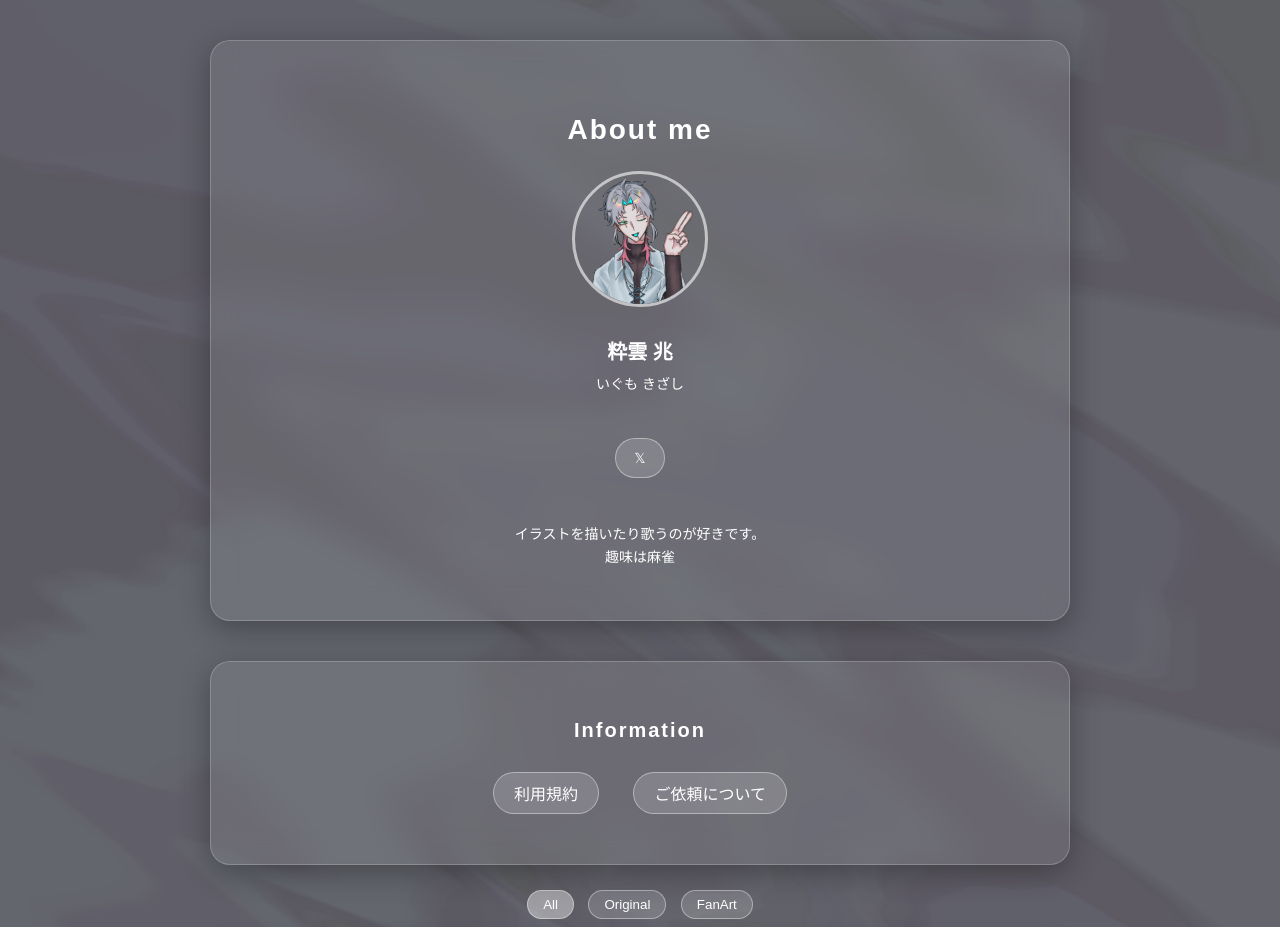
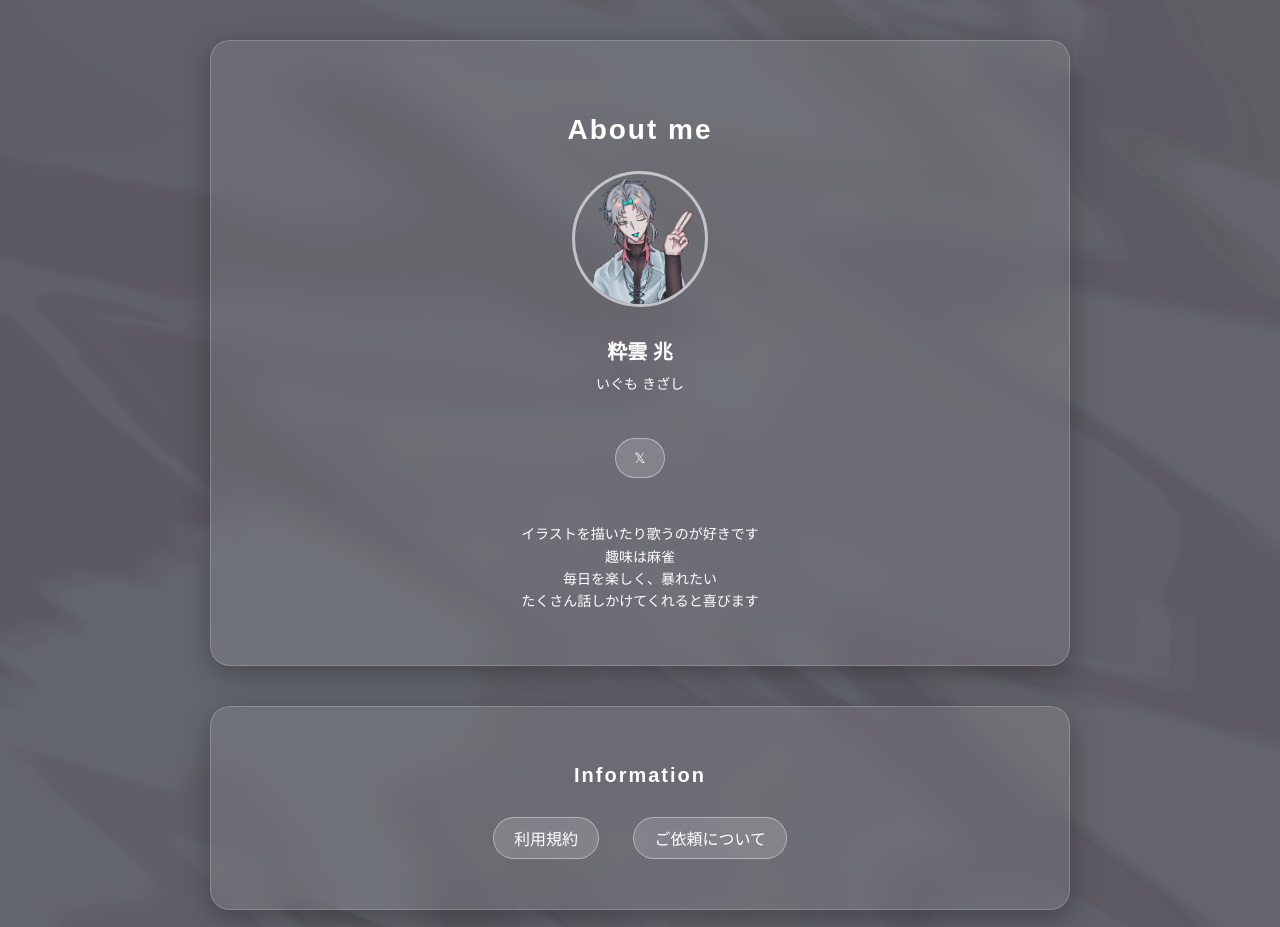
Before and after one commit to igmoguiku/art, a plain HTML site: page index.html in a window 1280 px wide. Shown: the top 927 px of the page. Drawn offline with Linux system fonts and the light colour scheme.

Commit message:
Update index.html

```diff
--- a/index.html
+++ b/index.html
@@ -281,8 +281,10 @@ body {
     いぐも きざし<br>
 　　<a href="https://x.com/igmoguiku" target="_blank" rel="noopener" class="x-link">𝕏 </a>
     <br><br>
-    イラストを描いたり歌うのが好きです。<br>
-    趣味は麻雀<br><br>
+    イラストを描いたり歌うのが好きです<br>
+    趣味は麻雀<br>
+    毎日を楽しく、暴れたい<br>
+    たくさん話しかけてくれると喜びます<br><br>
   </p>
 </section>
 
```
